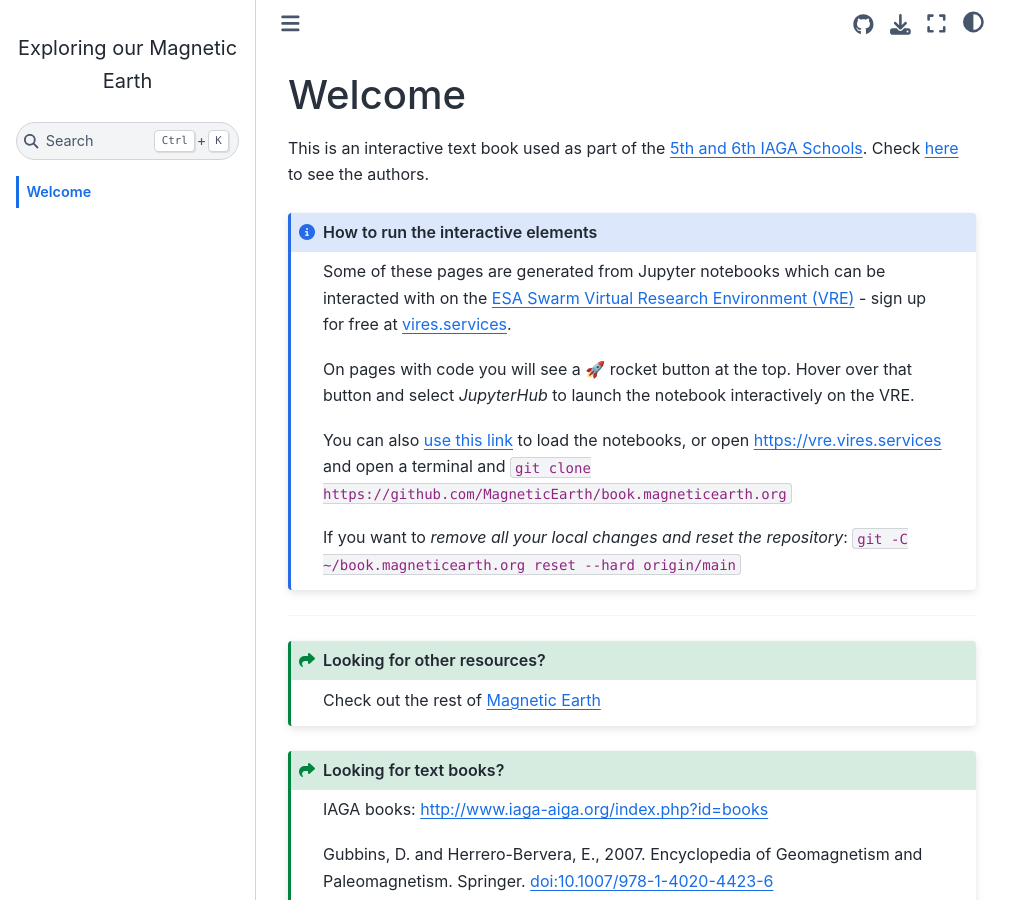
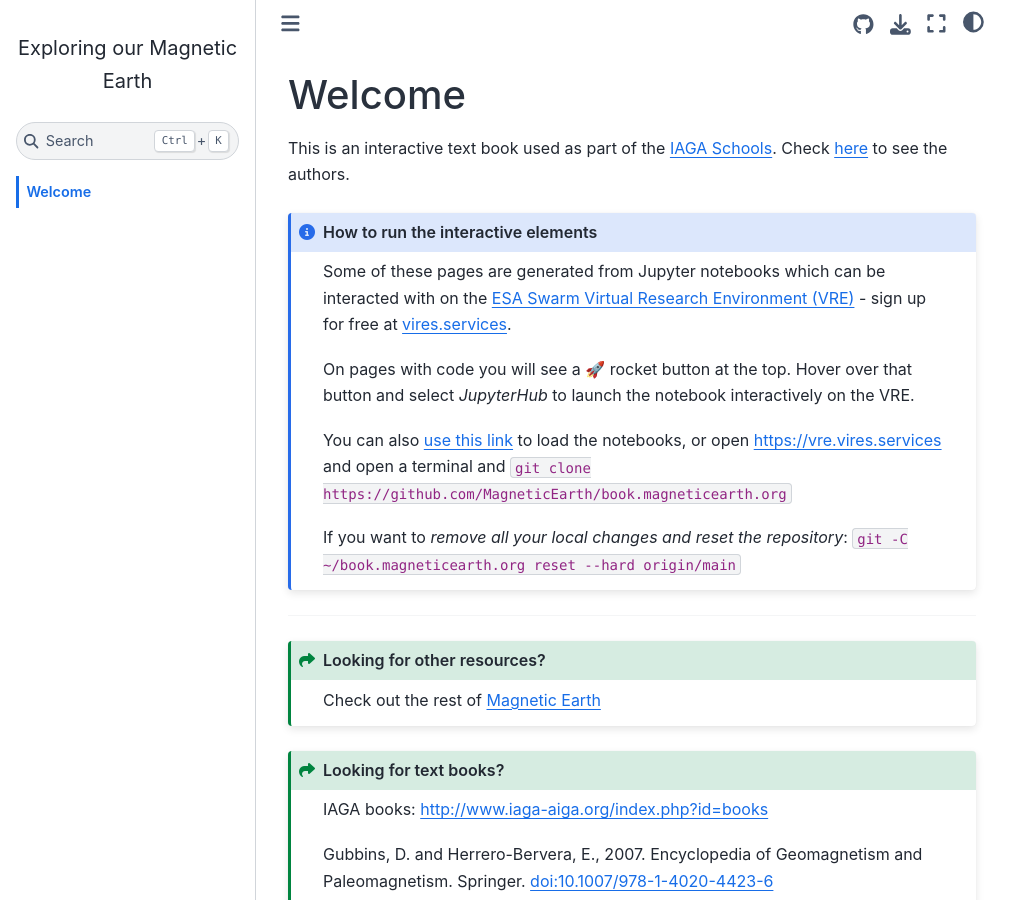
Before and after one commit to MagneticEarth/book.magneticearth.org, a Jupyter Book: the page built from intro/welcome.md, in a window 1280 px wide and 900 px high. Shown: the whole window, without its empty margins (0-1031 px from the left). Built offline with Jupyter Book 1.0.4 settings and Sphinx 7.4.7 and the Sphinx Book theme 1.1.4, drawn with Linux system fonts in a browser that asks for light colours; pages that are not in the unit, such as notebooks, are missing from menus.

```diff
--- a/intro/welcome.md
+++ b/intro/welcome.md
@@ -1,10 +1,10 @@
 # Welcome
 
-This is an interactive text book used as part of the [5th and 6th IAGA Schools](https://iaga-aiga.org/iagaschool/). Check [here](https://github.com/MagneticEarth/book.magneticearth.org/blob/main/CONTRIBUTORS.md) to see the authors.
+This is an interactive text book used as part of the [IAGA Schools](https://iaga-aiga.org/iagaschool/). Check [here](https://github.com/MagneticEarth/book.magneticearth.org/blob/main/CONTRIBUTORS.md) to see the authors.
 
 :::{admonition} How to run the interactive elements
 :class: note
-Some of these pages are generated from Jupyter notebooks which can be interacted with on the [ESA Swarm Virtual Research Environment (VRE)](https://earth.esa.int/eogateway/tools/swarm-vre) - sign up for free at [vires.services](https://vires.services).
+Some of these pages are generated from Jupyter notebooks which can be interacted with on the [ESA Swarm Virtual Research Environment (VRE)](https://earth.esa.int/eogateway/tools/swarm-vre) - sign up for free at [vires.services](https://vires.services/oauth/accounts/signup/).
 
 On pages with code you will see a 🚀 rocket button at the top. Hover over that button and select *JupyterHub* to launch the notebook interactively on the VRE.
 
```
Also changed, not shown: CONTRIBUTORS.md (+2 -0 lines), 1 other file.
